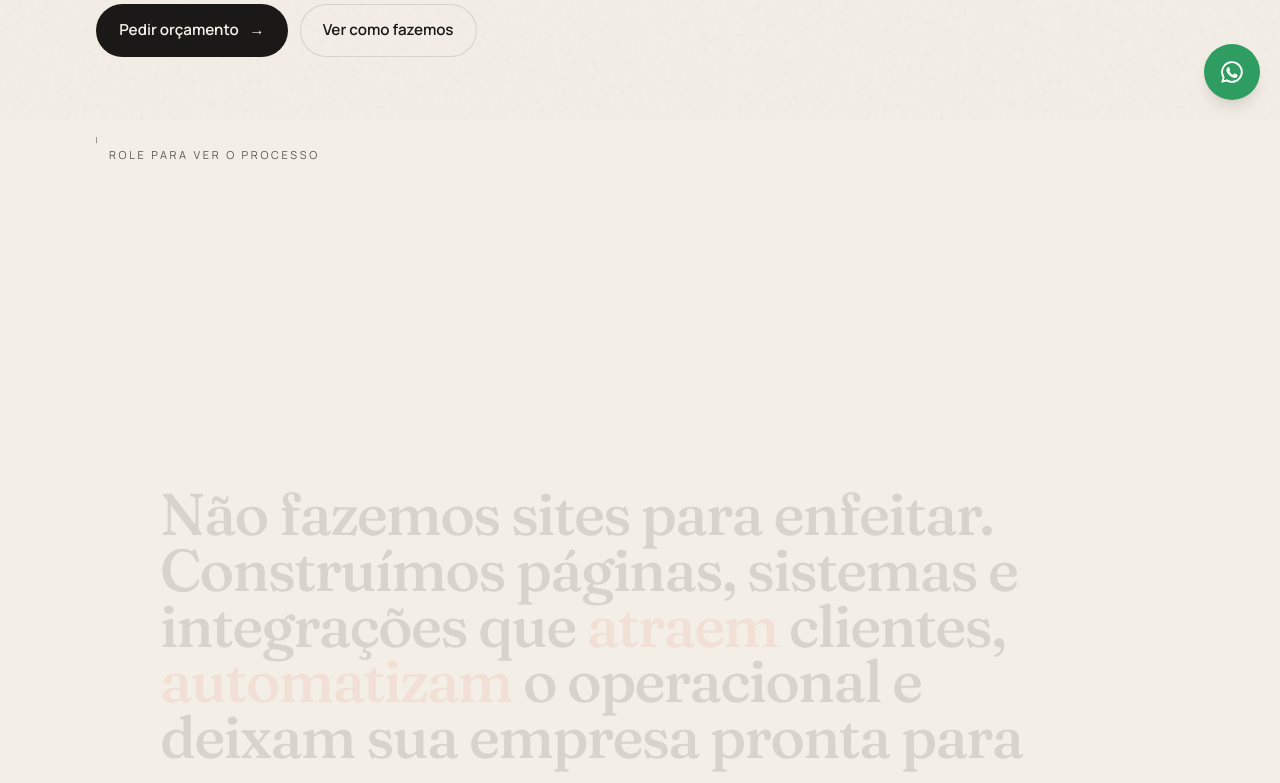
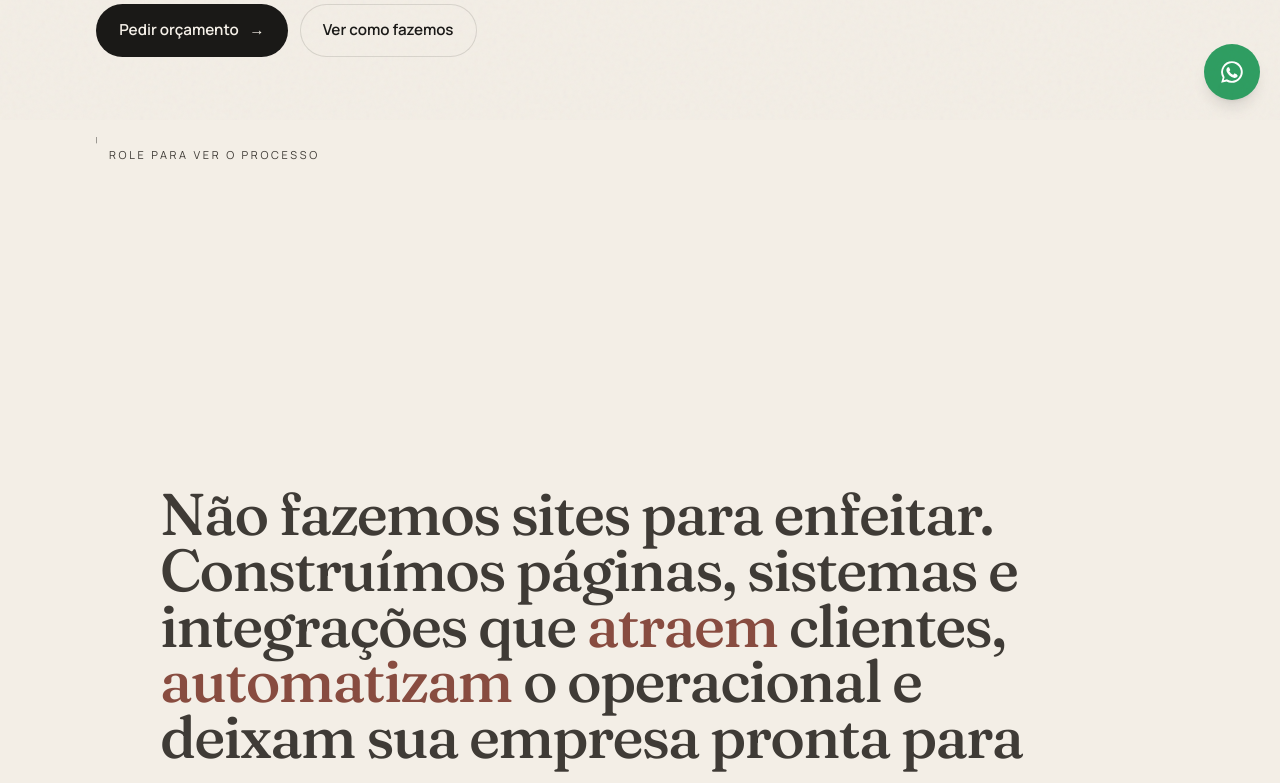
Before and after one commit to caiquegl/prumo, a Next.js app: page / in a window 1280 px wide. Shown: the part 680-1463 px from the top of the page. Built offline with nearby package versions, Linux system fonts and the light colour scheme.

Commit message:
fix(a11y): contraste, lista semantica e hierarquia de headings

```diff
--- a/app/components/BuildStory.tsx
+++ b/app/components/BuildStory.tsx
@@ -171,9 +171,9 @@ export function BuildStory() {
       <div className="sticky top-0 flex h-screen items-center overflow-hidden">
         <div className="mx-auto grid w-full max-w-6xl items-center gap-6 px-5 md:grid-cols-[0.8fr_1.2fr] md:gap-12 md:px-8">
           <div className="order-2 md:order-1">
-            <p className="text-xs font-semibold uppercase tracking-[0.28em] text-coral">
+            <h2 className="text-xs font-semibold uppercase tracking-[0.28em] text-coral">
               Como construímos
-            </p>
+            </h2>
 
             <ol className="mt-6 hidden space-y-5 md:block">
               {STEPS.map((step, i) => (
--- a/app/components/Reveal.tsx
+++ b/app/components/Reveal.tsx
@@ -1,17 +1,24 @@
 "use client";
 
-import { useEffect, useRef, type ReactNode } from "react";
+import {
+  useEffect,
+  useRef,
+  type ElementType,
+  type ReactNode,
+} from "react";
 
 export function Reveal({
   children,
   className = "",
   delay = 0,
+  as: Tag = "div",
 }: {
   children: ReactNode;
   className?: string;
   delay?: number;
+  as?: ElementType;
 }) {
-  const ref = useRef<HTMLDivElement>(null);
+  const ref = useRef<HTMLElement | null>(null);
 
   useEffect(() => {
     const el = ref.current;
@@ -30,12 +37,12 @@ export function Reveal({
   }, []);
 
   return (
-    <div
+    <Tag
       ref={ref}
       className={`reveal ${className}`}
       style={{ transitionDelay: `${delay}ms` }}
     >
       {children}
-    </div>
+    </Tag>
   );
 }
--- a/app/components/TextReveal.tsx
+++ b/app/components/TextReveal.tsx
@@ -18,12 +18,16 @@ export function TextReveal() {
           <p className="display text-[clamp(1.9rem,4.6vw,3.9rem)] leading-[1.12]">
             {words.map((word, i) => {
               const start = (i / words.length) * 0.85;
-              const opacity = 0.12 + 0.88 * segment(p, start, start + 0.08);
+              const t = segment(p, start, start + 0.08);
+              const accent = ACCENT.has(word);
               return (
                 <span
                   key={i}
-                  className={ACCENT.has(word) ? "text-coral" : undefined}
-                  style={{ opacity }}
+                  style={{
+                    color: accent
+                      ? `color-mix(in srgb, var(--coral) ${Math.round(55 + t * 45)}%, var(--ink-soft))`
+                      : `color-mix(in srgb, var(--ink) ${Math.round(t * 100)}%, var(--ink-soft))`,
+                  }}
                 >
                   {word}{" "}
                 </span>
--- a/app/globals.css
+++ b/app/globals.css
@@ -4,9 +4,9 @@
   --bg: #f3eee6;
   --bg-deep: #ebe4d8;
   --ink: #1a1917;
-  --ink-soft: #5c574f;
-  --coral: #e87a67;
-  --coral-deep: #d45f4b;
+  --ink-soft: #3f3b36;
+  --coral: #c45a48;
+  --coral-deep: #a84838;
   --line: rgba(26, 25, 23, 0.12);
   --glass: rgba(243, 238, 230, 0.72);
 }
--- a/app/page.tsx
+++ b/app/page.tsx
@@ -158,8 +158,12 @@ export default function Home() {
         </Reveal>
         <ul className="mt-14 border-b border-line">
           {services.map((service, i) => (
-            <Reveal key={service.title} delay={i * 60}>
-              <li className="service-row grid cursor-default gap-3 border-t border-line py-7 md:grid-cols-[1.1fr_1fr_auto] md:items-center md:gap-8">
+            <Reveal
+              key={service.title}
+              as="li"
+              delay={i * 60}
+              className="service-row grid cursor-default gap-3 border-t border-line py-7 md:grid-cols-[1.1fr_1fr_auto] md:items-center md:gap-8"
+            >
               <h3 className="service-title display text-[clamp(1.6rem,3vw,2.3rem)]">
                 {service.title}
               </h3>
@@ -170,7 +174,6 @@ export default function Home() {
                   →
                 </span>
               </span>
-              </li>
             </Reveal>
           ))}
         </ul>
@@ -183,12 +186,12 @@ export default function Home() {
               <p className="display text-[clamp(2.6rem,5vw,3.8rem)]">
                 {item.value}
                 {item.unit && (
-                  <span className="ml-2 font-sans text-base tracking-normal text-[#a9a29a]">
+                  <span className="ml-2 font-sans text-base tracking-normal text-[#d4cdc2]">
                     {item.unit}
                   </span>
                 )}
               </p>
-              <p className="mt-3 max-w-[22ch] text-sm leading-relaxed text-[#c9c2b8]">{item.label}</p>
+              <p className="mt-3 max-w-[22ch] text-sm leading-relaxed text-[#e4ddd2]">{item.label}</p>
             </Reveal>
           ))}
         </div>
@@ -271,7 +274,7 @@ export default function Home() {
             >
               Chamar no WhatsApp <span aria-hidden>→</span>
             </a>
-            <p className="mt-4 text-sm text-[#a9a29a]">(11) 96633-1995</p>
+            <p className="mt-4 text-sm text-[#d4cdc2]">(11) 96633-1995</p>
             <a
               href={`mailto:${CONTACT_EMAIL}`}
               className="mt-2 block text-sm font-medium text-[#f7f2ea] underline decoration-coral/60 underline-offset-4 hover:decoration-coral"
```
Lines whose indentation alone changed are shown as unchanged.
